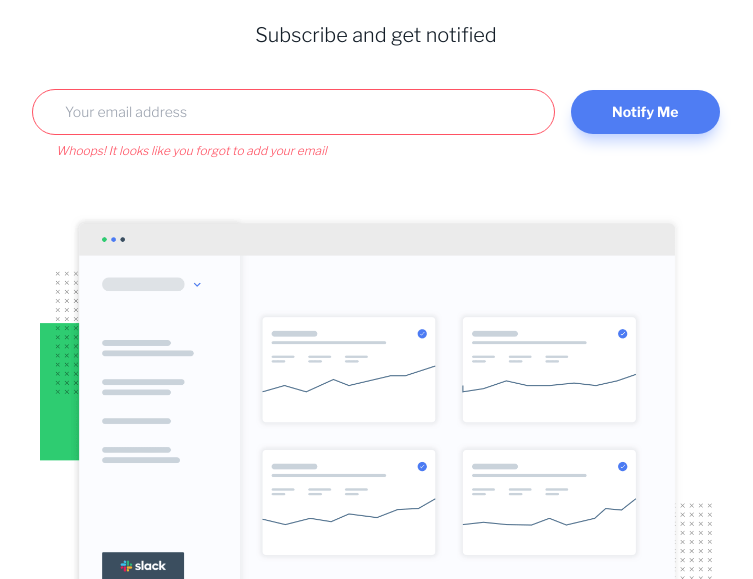
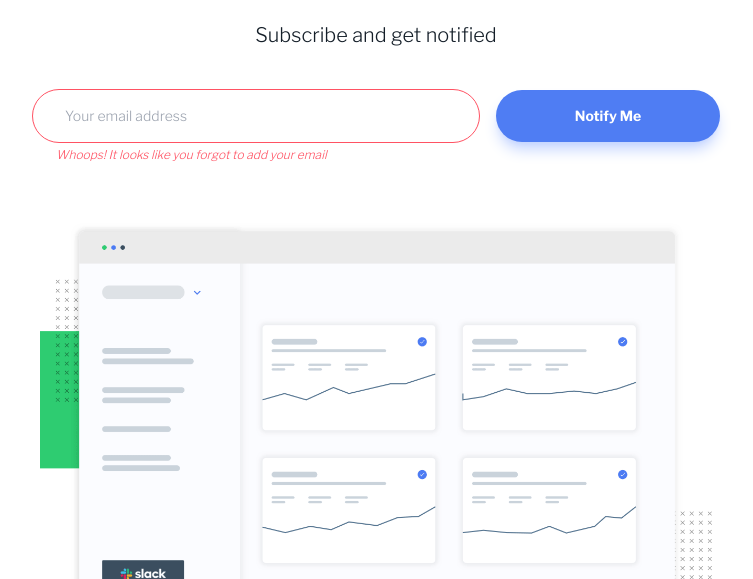
Before and after one commit to gusanchefullstack/prj-03-ping-single-column-coming-soon-page, a website built with Vite: page index.html in a window 1280 px wide. Both pictures are taken after a click on the button "Notify Me". Shown: the part 221-800 px from the top of the page, without its empty margins (264-1017 px from the left). Built offline with nearby package versions, Linux system fonts and the light colour scheme.

Commit message:
🐛  Fix width of submit button in desktop screens

```diff
--- a/index.html
+++ b/index.html
@@ -29,7 +29,7 @@
         class="lg:flex lg:flex-nowrap lg:justify-center lg:items-center lg:space-x-4 "
       >
         <input
-          class="block border-paleBlue mx-auto lg:mx-0 w-9/12 md:w-5/12 rounded-full py-3  border text-sm px-8 mt-8 lg:mt-0 outline-none lg:basis-7/12"
+          class="block border-paleBlue mx-auto lg:mx-0 w-9/12 md:w-5/12 rounded-full py-3 lg:py-4 border text-sm px-8 mt-8 lg:mt-0 outline-none lg:basis-6/12"
           type="email"
           name="email"
           id="email"
@@ -37,17 +37,17 @@
         />
         <span
           id="email-missing"
-          class="hidden mx-auto italic text-xs text-center text-lightRed mt-2 lg:mt-1 mb-6 lg:absolute lg:left-28 lg:top-[360px]"
+          class="hidden mx-auto italic text-xs text-center text-lightRed mt-2 lg:mt-2 mb-6 lg:absolute lg:left-28 lg:top-[360px]"
           >Whoops! It looks like you forgot to add your email</span
         >
         <span
           id="email-invalid"
-          class="hidden mx-auto italic text-xs text-center text-lightRed mt-2 lg:mt-1 mb-6 lg:absolute lg:left-28 lg:top-[360px]"
+          class="hidden mx-auto italic text-xs text-center text-lightRed mt-2 lg:mt-2 mb-6 lg:absolute lg:left-28 lg:top-[360px]"
           >Please provide a valid email address</span
         >
         <button
           id="submit-button"
-          class="block mx-auto lg:mx-0 bg-blue text-white text-sm font-bold w-9/12 md:w-5/12 rounded-full py-3 shadow-paleBlue shadow-lg mt-3 lg:mt-0 mb-8 lg:mb-0 hover:cursor-pointer hover:opacity-80 lg:basis-2/12"
+          class="block mx-auto lg:mx-0 bg-blue text-white text-sm font-bold w-9/12 md:w-5/12 rounded-full py-3 lg:py-4 shadow-paleBlue shadow-lg mt-3 lg:mt-0 mb-8 lg:mb-0 hover:cursor-pointer hover:opacity-80 lg:basis-3/12"
         >
           Notify Me
         </button>
```
